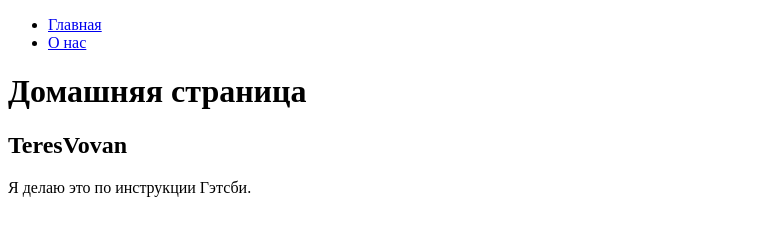
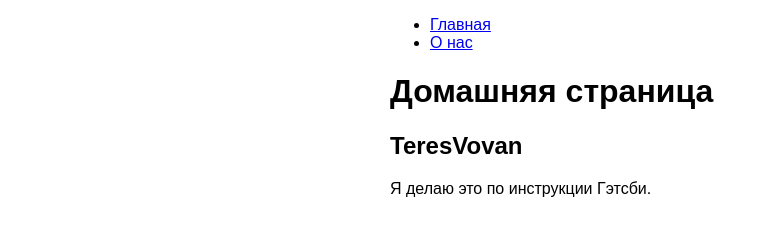
Before and after one commit to vovan1973/gastby-start, a Gatsby site: page / in a window 1280 px wide. Shown: the whole page, without its empty margins (0-769 px from the left). Built offline with nearby package versions, Linux system fonts and the light colour scheme; Gatsby itself is replaced by a stand-in of ours.

Commit message:
Добавлен файл 'laout.module.css'

```diff
--- a/src/component/laout.js
+++ b/src/component/laout.js
@@ -1,9 +1,10 @@
 import * as React from 'react'
 import { Link } from 'gatsby'
+import {container} from './laout.module.css'
 
 const Layout = ({ pageTitle, nameTitle, children }) => {
   return (
-    <div>
+    <div className={container}>
       <nav>
         <ul>
           <li><Link to="/">Главная</Link></li>
--- /dev/null
+++ b/src/component/laout.module.css
@@ -0,0 +1,5 @@
+.container {
+  margin:0 auto;
+  max-width: 500px;
+  font-family: sans-serif;
+}
```
